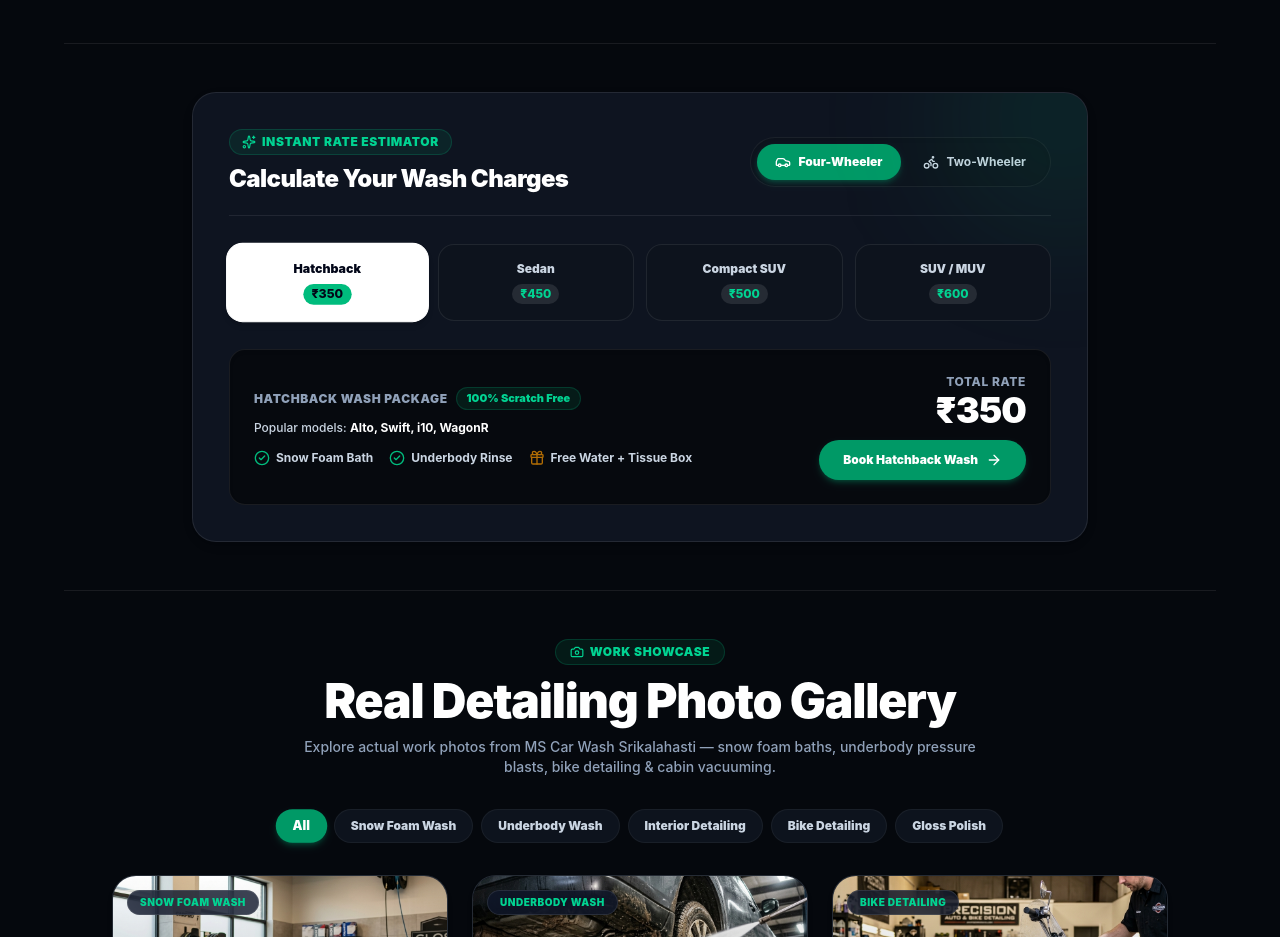
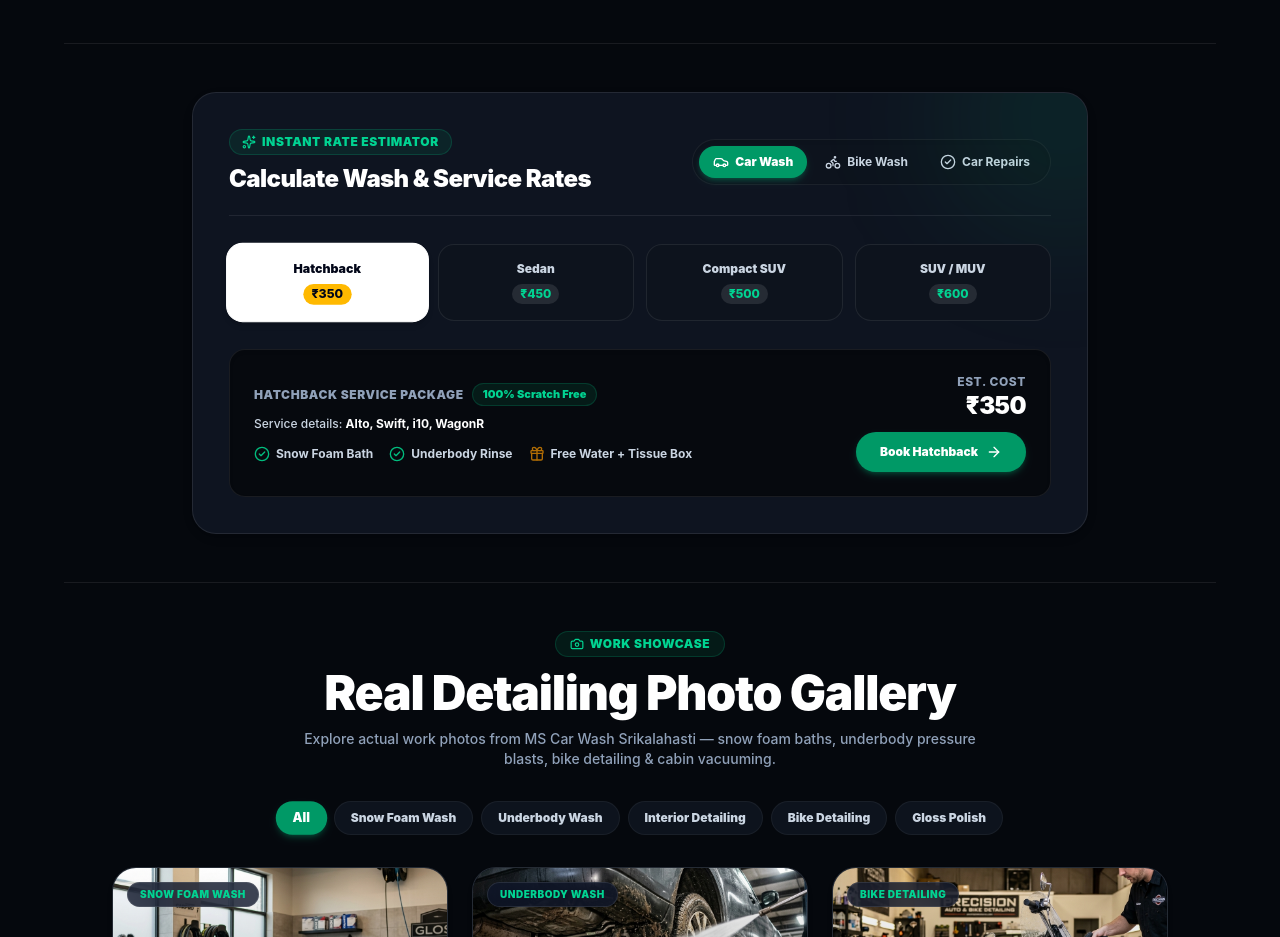
Before and after one commit to likhith3035/MScarwash, a Next.js app: page / in a window 1280 px wide. Shown: the part 2300-3237 px from the top of the page. Built offline with nearby package versions, Linux system fonts and the light colour scheme.

Commit message:
feat(pricing): add Car Repairs category to rate estimator and pricing page

```diff
--- a/src/app/pricing/page.tsx
+++ b/src/app/pricing/page.tsx
@@ -1,6 +1,6 @@
 import type { Metadata } from 'next';
 import Link from 'next/link';
-import { Bike, Car, Gift, HelpCircle, Phone, MessageSquare, Check, Sparkles, ShieldCheck, ArrowRight } from 'lucide-react';
+import { Bike, Car, Gift, HelpCircle, Phone, MessageSquare, Check, Sparkles, ShieldCheck, ArrowRight, Wrench } from 'lucide-react';
 import { TWO_WHEELER_PRICING, FOUR_WHEELER_PRICING, ADD_ONS } from '@/lib/types';
 
 export const metadata: Metadata = {
@@ -97,14 +97,14 @@ export default function PricingPage() {
         {packages.map((pkg, idx) => (
           <div
             key={idx}
-            className={`bento-card p-7 rounded-3xl flex flex-col justify-between relative transition-all duration-300 ${
+            className={`p-6 rounded-2xl flex flex-col justify-between relative transition-all duration-300 ${
               pkg.popular
-                ? 'border-2 border-emerald-500 dark:border-emerald-400 shadow-xl shadow-emerald-500/10 scale-[1.03] bg-white dark:bg-[#0D131D]'
-                : 'border border-black/10 dark:border-white/10'
+                ? 'border-2 border-emerald-500 shadow-lg bg-slate-50 dark:bg-[#0E1420]'
+                : 'border border-black/8 dark:border-white/8 bg-slate-50/50 dark:bg-[#0E1420]/50'
             }`}
           >
             {pkg.popular && (
-              <span className="absolute -top-3.5 left-1/2 -translate-x-1/2 px-4 py-1 rounded-full bg-emerald-600 text-white text-[10px] font-black uppercase tracking-wider shadow-md">
+              <span className="absolute -top-3 left-1/2 -translate-x-1/2 px-3.5 py-0.5 rounded-full bg-emerald-600 text-white text-[10px] font-black uppercase tracking-wider shadow-sm">
                 ★ {pkg.tag} ★
               </span>
             )}
@@ -112,30 +112,30 @@ export default function PricingPage() {
             <div className="space-y-4">
               <div>
                 <span className="text-[10px] font-black uppercase tracking-wider text-slate-400">{pkg.tag}</span>
-                <h3 className="font-black text-2xl text-slate-900 dark:text-white mt-1">{pkg.name}</h3>
-                <p className="text-xs text-slate-600 dark:text-slate-400 leading-relaxed font-medium mt-1.5">{pkg.desc}</p>
+                <h3 className="font-extrabold text-xl text-slate-900 dark:text-white mt-1">{pkg.name}</h3>
+                <p className="text-xs text-slate-500 dark:text-slate-400 leading-relaxed font-medium mt-1">{pkg.desc}</p>
               </div>
 
-              <div className="pt-3 border-t border-black/10 dark:border-white/10">
-                <span className="text-3xl font-black text-slate-900 dark:text-white block tracking-tight">{pkg.price}</span>
+              <div className="pt-3 border-t border-black/8 dark:border-white/8">
+                <span className="text-2xl font-black text-slate-900 dark:text-white block tracking-tight">{pkg.price}</span>
               </div>
 
-              <ul className="space-y-2.5 pt-2 text-xs">
+              <ul className="space-y-2 pt-1 text-xs">
                 {pkg.features.map((feat, fIdx) => (
                   <li key={fIdx} className="flex items-center gap-2 text-slate-700 dark:text-slate-300 font-bold">
-                    <Check className="w-4 h-4 text-emerald-500 shrink-0" />
+                    <Check className="w-3.5 h-3.5 text-emerald-500 shrink-0" />
                     <span>{feat}</span>
                   </li>
                 ))}
               </ul>
             </div>
 
-            <div className="pt-6 mt-6 border-t border-black/10 dark:border-white/10">
+            <div className="pt-5 mt-5 border-t border-black/8 dark:border-white/8">
               <Link
                 href="/book"
-                className={`w-full py-3.5 rounded-full text-center font-black text-xs block transition-all hover:scale-105 shadow-md ${
+                className={`w-full py-3 rounded-xl text-center font-black text-xs block transition-all hover:scale-[1.02] active:scale-[0.98] shadow-xs ${
                   pkg.popular
-                    ? 'bg-emerald-600 hover:bg-emerald-500 text-white shadow-emerald-600/30'
+                    ? 'bg-emerald-600 hover:bg-emerald-500 text-white'
                     : 'bg-slate-900 dark:bg-white text-white dark:text-slate-950'
                 }`}
               >
@@ -205,6 +205,25 @@ export default function PricingPage() {
         </div>
       </div>
 
+      {/* Car Repairs & Mechanic Work - Inspection & Quote on Request */}
+      <div className="p-7 rounded-3xl bg-indigo-500/5 dark:bg-indigo-500/10 border border-indigo-500/20 space-y-4 text-xs shadow-md">
+        <div className="flex items-center gap-2 font-black text-slate-900 dark:text-white text-base">
+          <Wrench className="w-5 h-5 text-indigo-500" />
+          <span>Car Repairs & Mechanic Work — Inspection & Quote</span>
+        </div>
+        <p className="text-slate-600 dark:text-slate-400 leading-relaxed font-medium max-w-2xl text-xs">
+          Repair charges for engine, brakes, AC gas, electrical, and suspension work depend on your vehicle model and spare parts needed. We provide a <strong>Comprehensive Vehicle Inspection & Upfront Quote</strong> before starting any repair.
+        </p>
+        <div className="pt-2 flex flex-wrap gap-3">
+          <a href="tel:9494829450" className="px-5 py-3 rounded-full bg-indigo-600 text-white font-black flex items-center gap-2 shadow-md hover:bg-indigo-500 hover:scale-105 transition-all">
+            <Phone className="w-4 h-4" /> Call Mechanic Desk: 9494829450
+          </a>
+          <a href="https://wa.me/918885426155?text=Hi%20MS%20Car%20Services,%20I%20need%20a%20car%20repair%20quote%20for%20my%20vehicle." target="_blank" rel="noopener noreferrer" className="px-5 py-3 rounded-full bg-slate-900 dark:bg-white text-white dark:text-slate-950 font-black flex items-center gap-2 shadow-xs hover:scale-105 transition-all">
+            <MessageSquare className="w-4 h-4 text-indigo-500" /> Request Repair Quote
+          </a>
+        </div>
+      </div>
+
       {/* Price on Request Callout + WhatsApp Quick Callback */}
       <div className="p-7 rounded-3xl bg-slate-100 dark:bg-[#0D131D] border border-black/10 dark:border-white/10 space-y-4 text-xs shadow-md">
         <div className="flex items-center gap-2 font-black text-slate-900 dark:text-white text-base">
--- a/src/components/QuickPriceEstimator.tsx
+++ b/src/components/QuickPriceEstimator.tsx
@@ -5,7 +5,7 @@ import Link from 'next/link';
 import { Car, Bike, ShieldCheck, ArrowRight, CheckCircle2, Sparkles, Gift, Clock } from 'lucide-react';
 
 export function QuickPriceEstimator() {
-  const [selectedCategory, setSelectedCategory] = useState<'car' | 'bike'>('car');
+  const [selectedCategory, setSelectedCategory] = useState<'car' | 'bike' | 'repair'>('car');
   const [selectedSegment, setSelectedSegment] = useState('Hatchback');
 
   const carTiers = [
@@ -21,7 +21,20 @@ export function QuickPriceEstimator() {
     { segment: 'Scooter', price: 100, examples: 'Activa, Jupiter, Access, Ntorq' },
   ];
 
-  const currentList = selectedCategory === 'car' ? carTiers : bikeTiers;
+  const repairTiers = [
+    { segment: 'Engine Oil Change', price: 999, examples: 'Synthetic oil, oil filter & checkup' },
+    { segment: 'Brake Service', price: 850, examples: 'Front/rear pads & disc check' },
+    { segment: 'AC Gas Top-Up', price: 1200, examples: 'AC filter clean & cooling gas' },
+    { segment: 'Electrical Fix', price: 450, examples: 'Battery, wiring & headlight fix' },
+  ];
+
+  const getList = () => {
+    if (selectedCategory === 'car') return carTiers;
+    if (selectedCategory === 'bike') return bikeTiers;
+    return repairTiers;
+  };
+
+  const currentList = getList();
   const currentItem = currentList.find(i => i.segment === selectedSegment) || currentList[0];
 
   return (
@@ -36,25 +49,25 @@ export function QuickPriceEstimator() {
             <Sparkles className="w-3.5 h-3.5" />
             <span>Instant Rate Estimator</span>
           </div>
-          <h3 className="font-black text-2xl text-slate-900 dark:text-white tracking-tight">Calculate Your Wash Charges</h3>
+          <h3 className="font-black text-2xl text-slate-900 dark:text-white tracking-tight">Calculate Wash & Service Rates</h3>
         </div>
 
         {/* Category Segment Control */}
-        <div className="p-1.5 rounded-full bg-slate-200/80 dark:bg-[#0D131D] border border-black/[0.06] dark:border-white/[0.06] flex gap-1 text-xs font-bold shrink-0 shadow-inner">
+        <div className="p-1.5 rounded-full bg-slate-200/80 dark:bg-[#0D131D] border border-black/[0.06] dark:border-white/[0.06] flex flex-wrap gap-1 text-xs font-bold shrink-0 shadow-inner">
           <button
             type="button"
             onClick={() => {
               setSelectedCategory('car');
               setSelectedSegment('Hatchback');
             }}
-            className={`px-4.5 py-2.5 rounded-full transition-all flex items-center gap-2 ${
+            className={`px-3.5 py-2 rounded-full transition-all flex items-center gap-1.5 ${
               selectedCategory === 'car'
                 ? 'bg-emerald-600 text-white shadow-md shadow-emerald-600/30 font-black'
                 : 'text-slate-600 dark:text-slate-300 hover:text-slate-900 dark:hover:text-white'
             }`}
           >
             <Car className="w-4 h-4" />
-            <span>Four-Wheeler</span>
+            <span>Car Wash</span>
           </button>
           <button
             type="button"
@@ -62,14 +75,29 @@ export function QuickPriceEstimator() {
               setSelectedCategory('bike');
               setSelectedSegment('Standard Bike');
             }}
-            className={`px-4.5 py-2.5 rounded-full transition-all flex items-center gap-2 ${
+            className={`px-3.5 py-2 rounded-full transition-all flex items-center gap-1.5 ${
               selectedCategory === 'bike'
                 ? 'bg-emerald-600 text-white shadow-md shadow-emerald-600/30 font-black'
                 : 'text-slate-600 dark:text-slate-300 hover:text-slate-900 dark:hover:text-white'
             }`}
           >
             <Bike className="w-4 h-4" />
-            <span>Two-Wheeler</span>
+            <span>Bike Wash</span>
+          </button>
+          <button
+            type="button"
+            onClick={() => {
+              setSelectedCategory('repair');
+              setSelectedSegment('Engine Oil Change');
+            }}
+            className={`px-3.5 py-2 rounded-full transition-all flex items-center gap-1.5 ${
+              selectedCategory === 'repair'
+                ? 'bg-indigo-600 text-white shadow-md shadow-indigo-600/30 font-black'
+                : 'text-slate-600 dark:text-slate-300 hover:text-slate-900 dark:hover:text-white'
+            }`}
+          >
+            <CheckCircle2 className="w-4 h-4" />
+            <span>Car Repairs</span>
           </button>
         </div>
       </div>
@@ -85,15 +113,17 @@ export function QuickPriceEstimator() {
               onClick={() => setSelectedSegment(item.segment)}
               className={`p-4 rounded-2xl border text-center transition-all duration-200 relative ${
                 isSelected
-                  ? 'bg-slate-900 dark:bg-white text-white dark:text-slate-950 border-slate-900 dark:border-white font-black shadow-md scale-[1.03]'
+                  ? selectedCategory === 'repair'
+                    ? 'bg-indigo-600 text-white border-indigo-600 font-black shadow-md scale-[1.03]'
+                    : 'bg-slate-900 dark:bg-white text-white dark:text-slate-950 border-slate-900 dark:border-white font-black shadow-md scale-[1.03]'
                   : 'bg-white dark:bg-[#0D131D] border-black/[0.08] dark:border-white/[0.08] text-slate-700 dark:text-slate-300 hover:border-emerald-500/50'
               }`}
             >
               <span className="text-xs font-black block leading-snug">{item.segment}</span>
               <span className={`text-xs font-extrabold block mt-1.5 px-2 py-0.5 rounded-full w-max mx-auto ${
-                isSelected ? 'bg-emerald-500 text-slate-950 font-black' : 'bg-slate-100 dark:bg-white/10 text-emerald-600 dark:text-emerald-400'
+                isSelected ? 'bg-amber-400 text-slate-950 font-black' : 'bg-slate-100 dark:bg-white/10 text-emerald-600 dark:text-emerald-400'
               }`}>
-                ₹{item.price}
+                {selectedCategory === 'repair' ? 'Get Quote' : `₹${item.price}`}
               </span>
             </button>
           );
@@ -105,18 +135,32 @@ export function QuickPriceEstimator() {
         <div className="space-y-2.5 text-center sm:text-left">
           <div className="flex items-center justify-center sm:justify-start gap-2">
             <span className="text-xs font-black uppercase tracking-wider text-slate-500 dark:text-slate-400">
-              {currentItem.segment} Wash Package
+              {currentItem.segment} Service Package
             </span>
             <span className="px-2.5 py-0.5 rounded-full bg-emerald-500/10 text-emerald-600 dark:text-emerald-400 text-[11px] font-black border border-emerald-500/20">
-              100% Scratch Free
+              {selectedCategory === 'repair' ? 'Inspection & Diagnosis' : '100% Scratch Free'}
             </span>
           </div>
 
           <p className="text-xs text-slate-600 dark:text-slate-300 font-medium">
-            Popular models: <strong className="text-slate-900 dark:text-white font-bold">{currentItem.examples}</strong>
+            Service details: <strong className="text-slate-900 dark:text-white font-bold">{currentItem.examples}</strong>
           </p>
 
           <div className="flex flex-wrap items-center justify-center sm:justify-start gap-x-4 gap-y-2 pt-1 text-xs font-bold text-slate-700 dark:text-slate-300">
+            {selectedCategory === 'repair' ? (
+              <>
+                <span className="flex items-center gap-1.5">
+                  <CheckCircle2 className="w-4 h-4 text-indigo-500 shrink-0" /> Computer Diagnosis
+                </span>
+                <span className="flex items-center gap-1.5">
+                  <CheckCircle2 className="w-4 h-4 text-indigo-500 shrink-0" /> Expert Mechanic
+                </span>
+                <span className="flex items-center gap-1.5">
+                  <CheckCircle2 className="w-4 h-4 text-indigo-500 shrink-0" /> Genuine Spare Parts
+                </span>
+              </>
+            ) : (
+              <>
                 <span className="flex items-center gap-1.5">
                   <CheckCircle2 className="w-4 h-4 text-emerald-500 shrink-0" /> Snow Foam Bath
                 </span>
@@ -126,22 +170,26 @@ export function QuickPriceEstimator() {
                 <span className="flex items-center gap-1.5">
                   <Gift className="w-4 h-4 text-amber-500 shrink-0 animate-pulse" /> Free Water + Tissue Box
                 </span>
+              </>
+            )}
           </div>
         </div>
 
         <div className="text-center sm:text-right shrink-0 space-y-2.5 w-full sm:w-auto pt-4 sm:pt-0 border-t sm:border-t-0 border-black/10 dark:border-white/10">
           <div>
-            <span className="text-xs text-slate-400 font-extrabold uppercase tracking-wider block">Total Rate</span>
-            <span className="text-4xl font-black text-slate-900 dark:text-white block tracking-tight">
-              ₹{currentItem.price}
+            <span className="text-xs text-slate-400 font-extrabold uppercase tracking-wider block">Est. Cost</span>
+            <span className="text-2xl font-black text-slate-900 dark:text-white block tracking-tight">
+              {selectedCategory === 'repair' ? 'Quote on Request' : `₹${currentItem.price}`}
             </span>
           </div>
 
           <Link
-            href={`/book?vehicle=${selectedCategory === 'bike' ? 'Bike' : 'Car'}`}
-            className="w-full sm:w-auto inline-flex items-center justify-center gap-2 px-6 py-3 rounded-full bg-emerald-600 hover:bg-emerald-500 text-white font-black text-xs shadow-md shadow-emerald-600/30 transition-all hover:scale-105 active:scale-95"
+            href={selectedCategory === 'repair' ? `/book?service=Repair&type=${encodeURIComponent(currentItem.segment)}` : `/book?vehicle=${selectedCategory === 'bike' ? 'Bike' : 'Car'}`}
+            className={`w-full sm:w-auto inline-flex items-center justify-center gap-2 px-6 py-3 rounded-full text-white font-black text-xs shadow-md transition-all hover:scale-105 active:scale-95 ${
+              selectedCategory === 'repair' ? 'bg-indigo-600 hover:bg-indigo-500 shadow-indigo-600/30' : 'bg-emerald-600 hover:bg-emerald-500 shadow-emerald-600/30'
+            }`}
           >
-            <span>Book {currentItem.segment} Wash</span>
+            <span>Book {currentItem.segment}</span>
             <ArrowRight className="w-4 h-4" />
           </Link>
         </div>
```
Lines whose indentation alone changed are shown as unchanged.
